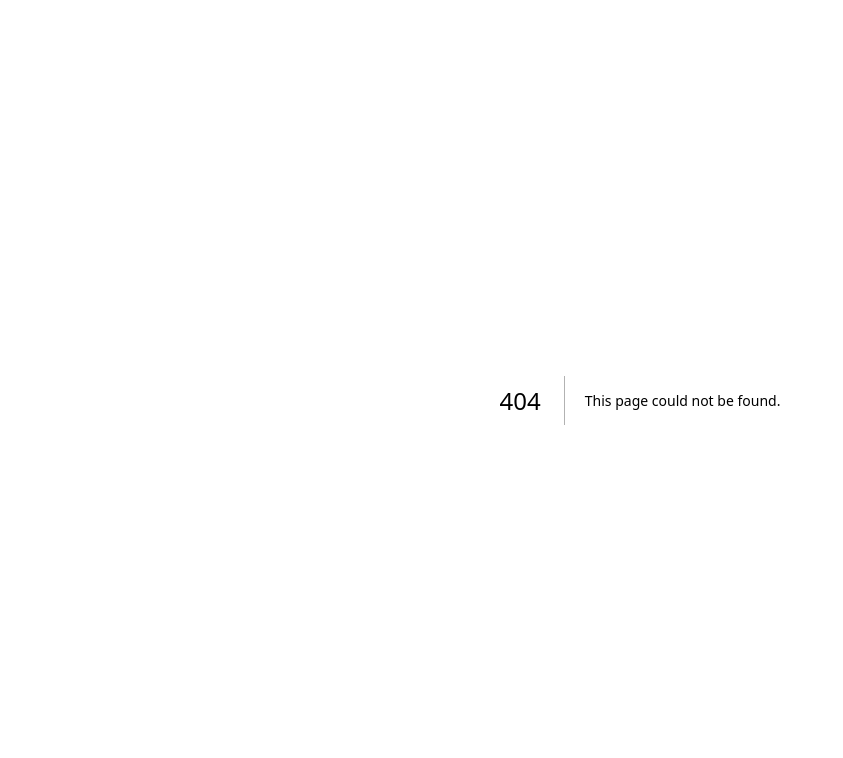
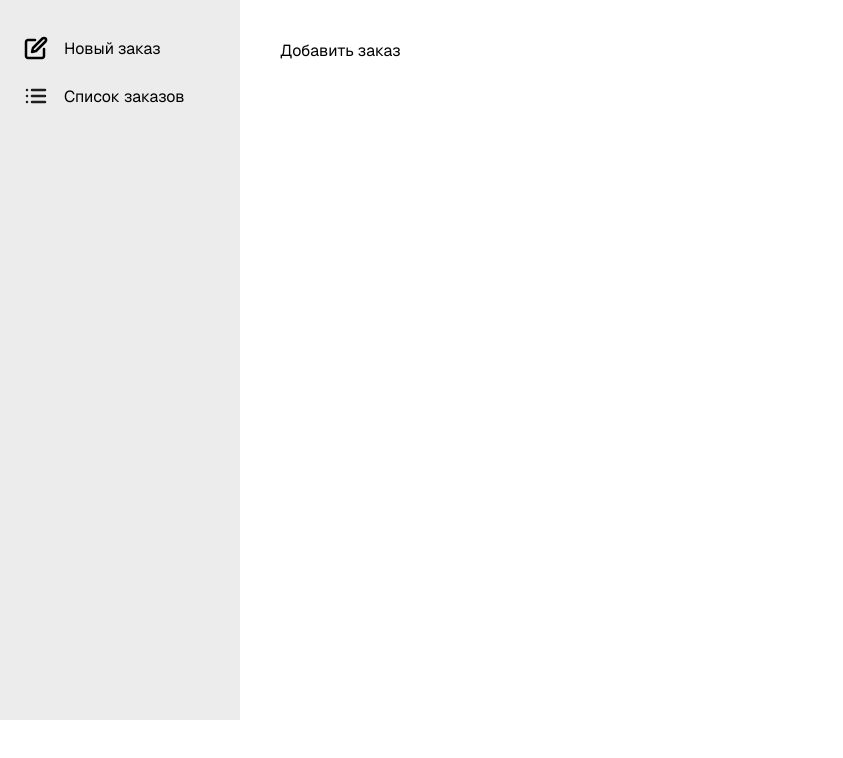
Before and after one commit to Dmitra4kovdenis/erm-fasady-sysoly, a Next.js app: page /add-order in a window 1280 px wide. Before the commit this address had no page. Shown: the top 758 px of the page, without its empty margins (0-843 px from the left). Built offline with nearby package versions, Linux system fonts and the light colour scheme; no server answers.

Commit message:
добавил сайдбар

```diff
--- /dev/null
+++ b/src/app/(private)/add-order/page.tsx
@@ -0,0 +1,7 @@
+export default function AddOrderPage() {
+  return (
+    <div>
+      <h1>Добавить заказ</h1>
+    </div>
+  );
+}
--- /dev/null
+++ b/src/app/(private)/layout.module.scss
@@ -0,0 +1,17 @@
+@use '@/styles/mixins' as *;
+
+.container {
+  min-height: 100vh;
+  display: flex;
+  flex-direction: column;
+
+}
+
+.wrapper {
+  display: flex;
+  min-height: 100%;
+}
+
+.content {
+  padding: 40px;
+}
--- a/src/app/(private)/layout.tsx
+++ b/src/app/(private)/layout.tsx
@@ -1,12 +1,17 @@
 import { ReactNode } from "react";
 import Header from "@/components/header/header";
+import Sidebar from "@/components/sidebar/sidebar";
+import css from "./layout.module.scss";
 
 const Layout = ({ children }: { children: ReactNode }) => {
   return (
-    <>
+    <div className={css.container}>
       <Header />
-      {children}
-    </>
+      <div className={css.wrapper}>
+        <Sidebar />
+        <div className={css.content}>{children}</div>
+      </div>
+    </div>
   );
 };
 
--- a/src/components/header/header-client.tsx
+++ b/src/components/header/header-client.tsx
@@ -6,6 +6,7 @@ import Avatar from "@/components/avatar/avatar";
 import { useRef, useState } from "react";
 import Button from "@/components/button/button";
 import useClickOutside from "@/hooks/click-outside";
+import Link from "next/link";
 
 interface HeaderClientProps {
   name: string;
@@ -27,7 +28,9 @@ function HeaderClient({ name, role }: HeaderClientProps) {
   return (
     <div className={css.bg}>
       <div className={css.wrapper}>
-        <div className={css.logo}>Фасады Сысолы</div>
+        <Link href="/" className={css.logo}>
+          Фасады Сысолы
+        </Link>
         <div className={css.right}>
           <div className={css.user} onClick={() => setIsOpen(!isOpen)}>
             <div>
--- a/src/components/header/header.module.scss
+++ b/src/components/header/header.module.scss
@@ -17,6 +17,7 @@
 .logo {
   font-size: 32px;
   font-weight: bold;
+  color: #2c3e50;
 }
 
 .right {
--- /dev/null
+++ b/src/components/sidebar/sidebar.module.scss
@@ -0,0 +1,22 @@
+.wrapper {
+  background: #ECECEC;
+  height: 100%;
+  display: flex;
+  flex-direction: column;
+  width: 240px;
+  padding: 24px;
+  min-height: calc(100vh - 80px);
+}
+
+.link {
+  font-size: 16px;
+  display: flex;
+  align-items: center;
+  height: 48px;
+  color: black;
+  gap: 16px;
+
+  &:hover {
+    opacity: 0.7;
+  }
+}
--- /dev/null
+++ b/src/components/sidebar/sidebar.tsx
@@ -0,0 +1,20 @@
+import css from "./sidebar.module.scss";
+import Link from "next/link";
+import { IconEdit, IconList } from "@/icons";
+
+function Sidebar() {
+  return (
+    <div className={css.wrapper}>
+      <Link className={css.link} href="/add-order/">
+        <IconEdit />
+        Новый заказ
+      </Link>
+      <Link className={css.link} href="/order-list/">
+        <IconList />
+        Список заказов
+      </Link>
+    </div>
+  );
+}
+
+export default Sidebar;
--- /dev/null
+++ b/src/icons/icon-edit.tsx
@@ -0,0 +1,27 @@
+import { IconProps } from "@/icons/types";
+
+export const IconEdit = (props: IconProps) => (
+  <svg
+    width="24"
+    height="24"
+    viewBox="0 0 24 24"
+    fill="none"
+    xmlns="http://www.w3.org/2000/svg"
+    {...props}
+  >
+    <g clip-path="url(#clip0_510_655)">
+      <path
+        d="M11 4H4C3.46957 4 2.96086 4.21071 2.58579 4.58578C2.21071 4.96086 2 5.46956 2 6V20C2 20.5304 2.21071 21.0391 2.58579 21.4142C2.96086 21.7893 3.46957 22 4 22H18C18.5304 22 19.0391 21.7893 19.4142 21.4142C19.7893 21.0391 20 20.5304 20 20V13M18.5 2.5C18.8978 2.10217 19.4374 1.87868 20 1.87868C20.5626 1.87868 21.1022 2.10217 21.5 2.5C21.8978 2.89782 22.1213 3.43739 22.1213 4C22.1213 4.56261 21.8978 5.10217 21.5 5.5L12 15L8 16L9 12L18.5 2.5Z"
+        stroke="currentColor"
+        strokeWidth="2.5"
+        strokeLinecap="round"
+        strokeLinejoin="round"
+      />
+    </g>
+    <defs>
+      <clipPath id="clip0_510_655">
+        <rect width="24" height="24" fill="white" />
+      </clipPath>
+    </defs>
+  </svg>
+);
--- /dev/null
+++ b/src/icons/icon-list.tsx
@@ -0,0 +1,20 @@
+import { IconProps } from "@/icons/types";
+
+export const IconList = (props: IconProps) => (
+  <svg
+    width="24"
+    height="24"
+    viewBox="0 0 24 24"
+    fill="none"
+    xmlns="http://www.w3.org/2000/svg"
+    {...props}
+  >
+    <path
+      d="M8 6H21M8 12H21M8 18H21M3 6H3.01M3 12H3.01M3 18H3.01"
+      stroke="#1E1E1E"
+      strokeWidth="2.5"
+      strokeLinecap="round"
+      strokeLinejoin="round"
+    />
+  </svg>
+);
--- a/src/icons/index.ts
+++ b/src/icons/index.ts
@@ -1 +1,3 @@
 export { IconLogout } from "./icon-logout";
+export { IconList } from "./icon-list";
+export { IconEdit } from "./icon-edit";
--- a/src/styles/mixins.scss
+++ b/src/styles/mixins.scss
@@ -14,9 +14,11 @@ $mobile: 767px;
 }
 
 @mixin layout {
-  max-width: 1200px;
+  max-width: 1600px;
   margin-left: auto;
   margin-right: auto;
+  padding-left: 40px;
+  padding-right: 40px;
 
   @include for-tablet {
     max-width: 100%;
```
Also changed, not shown: src/app/(private)/order-list/page.tsx (added, +7 -0 lines).
